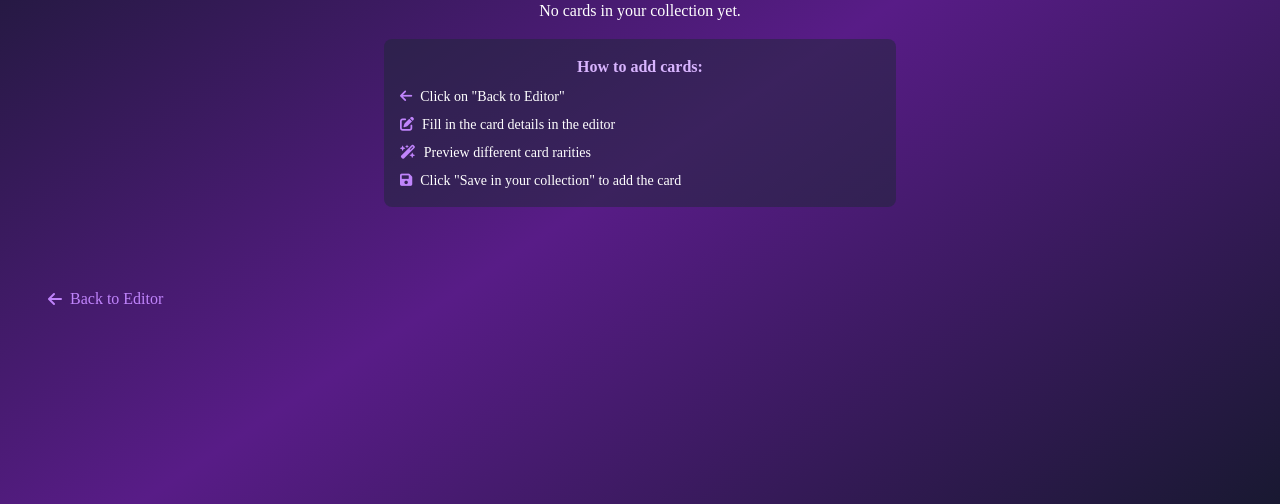
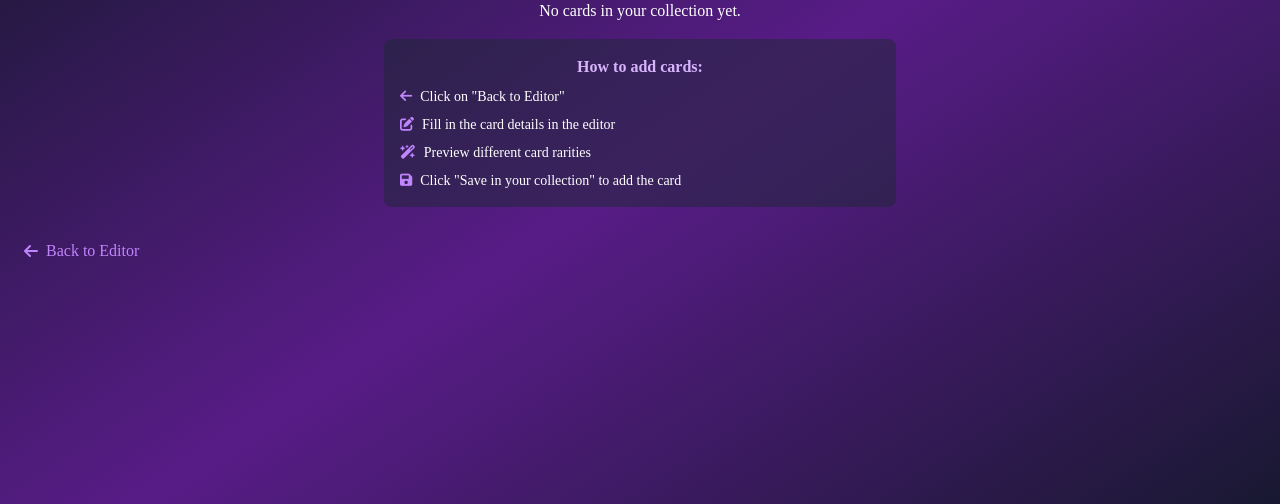
Before and after one commit to EdwynDev/ANIME-EDITOR, a PHP site: page /collection.php in a window 1280 px wide. Shown: the part 253-757 px from the top of the page. Run offline with PHP 8.4, Linux system fonts and the light colour scheme; some libraries are stand-ins or nearby versions; some web fonts are replaced.

Commit message:
Update collection.php

```diff
--- a/collection.php
+++ b/collection.php
@@ -83,10 +83,9 @@ include 'includes/header.php';
             <?php endforeach; ?>
         </div>
     <?php endif; ?>
-</div>
-<a href="/" class="inline-flex items-center text-purple-400 hover:text-purple-300 mb-8 mt-8 ml-12">
-    <i class="fas fa-arrow-left mr-2"></i>Back to Editor
-</a>
+    <a href="/" class="inline-flex items-center text-purple-400 hover:text-purple-300 mb-8 mt-8">
+        <i class="fas fa-arrow-left mr-2"></i>Back to Editor
+    </a>
 </div>
 <script>
     function deleteCard(index) {
```
